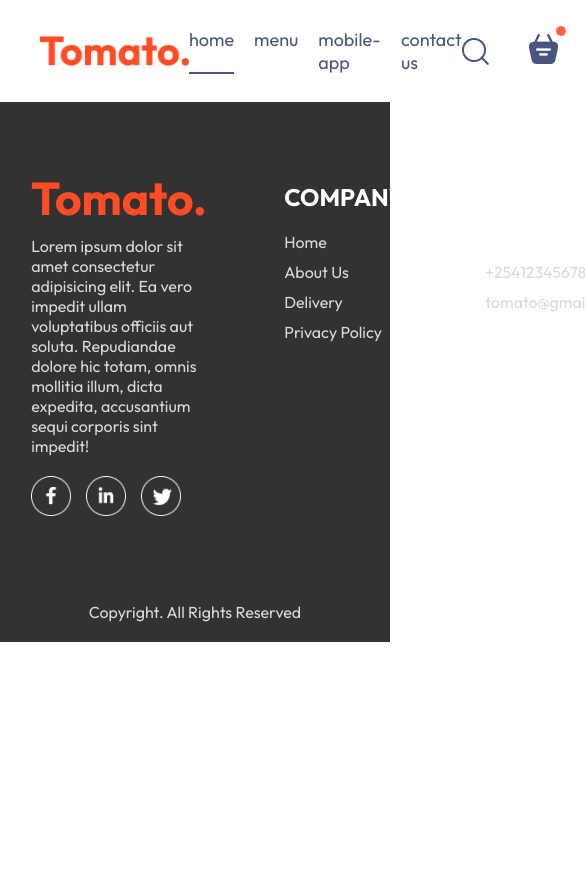
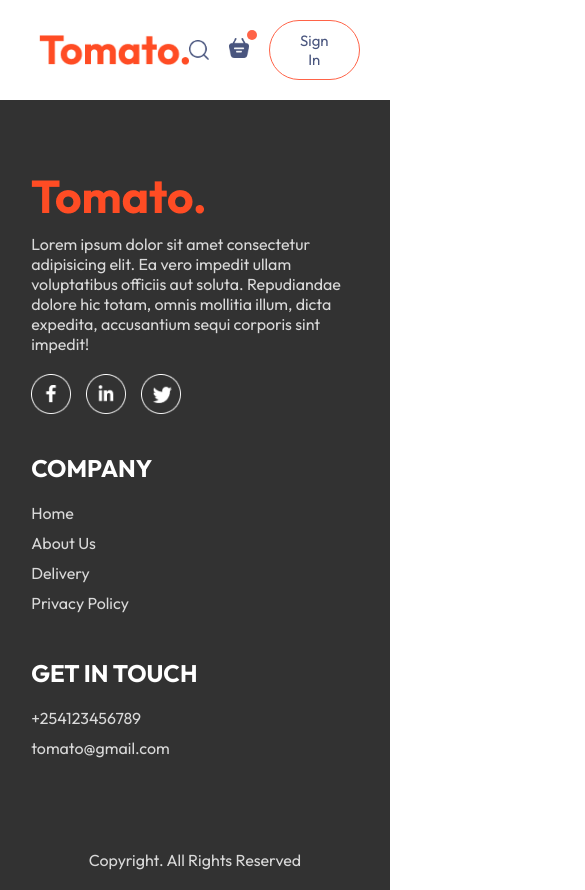
Before and after one commit to Debby-arch/food-delivery, a React (Vite) app: page /order in a window 390 px wide. Shown: the top 890 px of the page, 585 px wide, since content can reach past the window. Before the commit the page ends 844 px from the top, so only its background shows below. Built offline with nearby package versions, Linux system fonts and the light colour scheme.

Commit message:
Responsiveness and app download feature

```diff
--- a/src/components/AppDownload/AppDownload.css
+++ b/src/components/AppDownload/AppDownload.css
@@ -0,0 +1,25 @@
+.app-download{
+    margin: auto auto;
+    margin-top: 100px;
+    font-size: max(3vw,20px);
+    text-align: center;
+    font-weight: 500;
+
+}
+.app-download-platforms{
+    display: flex;
+    justify-content: center;
+    gap: max(2vw,10px);
+    margin-top: 40px;
+}
+.app-download-platforms img{
+    width: max(30vw,120px);
+    max-width: 180px;
+    transition: 0.5s;
+    cursor: pointer;
+
+}
+.app-download-platforms img:hover{
+    transform: scale(1.05);
+
+}
--- a/src/components/AppDownload/AppDownload.jsx
+++ b/src/components/AppDownload/AppDownload.jsx
@@ -4,7 +4,7 @@ import { assets } from '../../assets/assets'
 
 const AppDownload = () => {
   return (
-    <div className='AppDownload' id='AppDownload'>
+    <div className='app-download' id='app-download'>
       <p>Better Experience Download <br /> Tomato App</p>
       <div className="app-download-platforms">
         <img src={assets.play_store} alt=""/>
--- a/src/components/Footer/Footer.css
+++ b/src/components/Footer/Footer.css
@@ -39,3 +39,13 @@
     border-color: grey;
     border: none;
 }
+@media (max-width:750px) {
+    .footer-content{
+        display: flex;
+        flex-direction: column;
+        gap:35px;
+    }
+    .footer-copyright{
+        text-align: center;
+    }
+}
--- a/src/components/exploremenu/exploremenu.css
+++ b/src/components/exploremenu/exploremenu.css
@@ -45,3 +45,9 @@
     border: 4px solid tomato;
     padding: 2px;
 }
+@media (max-width: 1050px) {
+    .explore-menu-text {
+        max-width: 100%;
+        font-size: 14px;
+    }
+}
--- a/src/components/header/header.css
+++ b/src/components/header/header.css
@@ -38,3 +38,19 @@
     font-size: max(1vw, 13px);
     border-radius: 50px;
   }
+@media (max-width :1050px){
+    .header-contents{
+      max-width: 45%;
+    }
+}
+@media (max-width :750px){
+  .header-contents{
+    max-width: 65%;
+  }
+  .header-contents p{
+    display: none;
+  }
+  .header-contents button{
+    padding: 2vw 4vw;
+  }
+}
--- a/src/components/navbar/Navbar.jsx
+++ b/src/components/navbar/Navbar.jsx
@@ -1,6 +1,7 @@
 import React, { useState } from 'react'
 import './Navbar.css'
 import {assets} from '../../assets/assets'
+import { Link } from 'react-router-dom';
 
 
 const Navbar = () => {
@@ -11,10 +12,10 @@ const Navbar = () => {
     <div className='navbar'>
       <img src={assets.logo} alt="" className="logo" />
       <ul className="navbar-menu">
-        <li onClick={()=>setMenu("home")} className={menu==="home"?"active":""}>home</li>
-        <li onClick={()=>setMenu("menu")} className={menu==="menu"?"active":""}>menu</li>
-        <li onClick={()=>setMenu("mobile-app")} className={menu==="mobile-app"?"active":""}>mobile-app</li>
-        <li onClick={()=>setMenu("contact us")} className={menu==="contact us"?"active":""}>contact us</li>
+        <Link to='/' onClick={()=>setMenu("home")} className={menu==="home"?"active":""}>home</Link>
+        <a href='#explore-menu' onClick={()=>setMenu("menu")} className={menu==="menu"?"active":""}>menu</a>
+        <a href='app-download' onClick={()=>setMenu("mobile-app")} className={menu==="mobile-app"?"active":""}>mobile-app</a>
+        <a href='footer' onClick={()=>setMenu("contact us")} className={menu==="contact us"?"active":""}>contact us</a>
       </ul>
        <div className="navbar-right">
         <img src={assets.search_icon} alt=""/>
--- a/src/components/navbar/navbar.css
+++ b/src/components/navbar/navbar.css
@@ -51,3 +51,48 @@
     top: -8px;
     right: -8px;
 }
+/* make site responsive */
+@media (max-width:1050px) {
+    .navbar.logo{
+        width: 140px;
+    }
+    .navbar-menu{
+        gap: 20px;
+        font-size: 17px;
+    }
+    .navbar-right{
+        gap: 30px;
+    }
+    .navbar-right img{
+        width: 22px;
+    }
+    .navbar-right button{
+        padding: 8px, 25px;
+    }
+
+}
+@media (max-width:900px) {
+    .navbar.logo{
+        width: 120px;
+    }
+    .navbar-menu{
+        gap: 15px;
+        font-size: 16px;
+    }
+    .navbar-right{
+        gap: 20px;
+    }
+    .navbar-right img{
+        width: 20px;
+    }
+    .navbar-right button{
+        padding: 7px, 20px;
+        font-size: 15px;
+    }
+
+}
+@media (max-width:750px) {
+    .navbar-menu{
+        display: none;
+    }
+}
--- a/src/index.css
+++ b/src/index.css
@@ -4,6 +4,7 @@
   margin: 0;
   box-sizing: border-box;
   font-family: Outfit;
+  scroll-behavior: smooth;
 
 }
 body{
```
